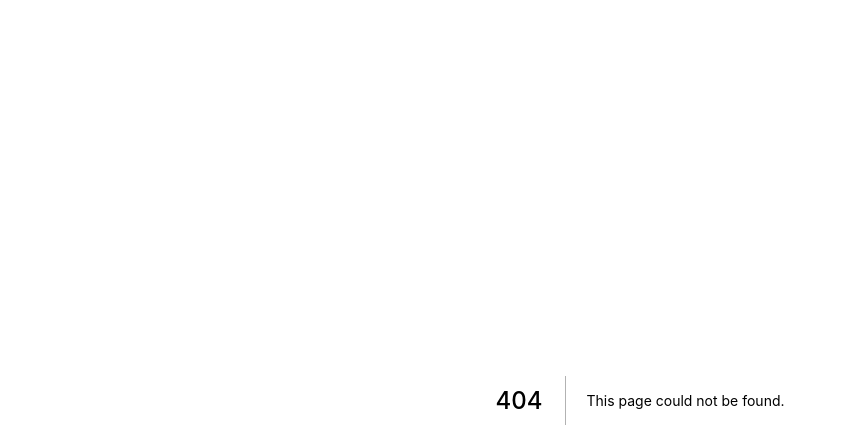
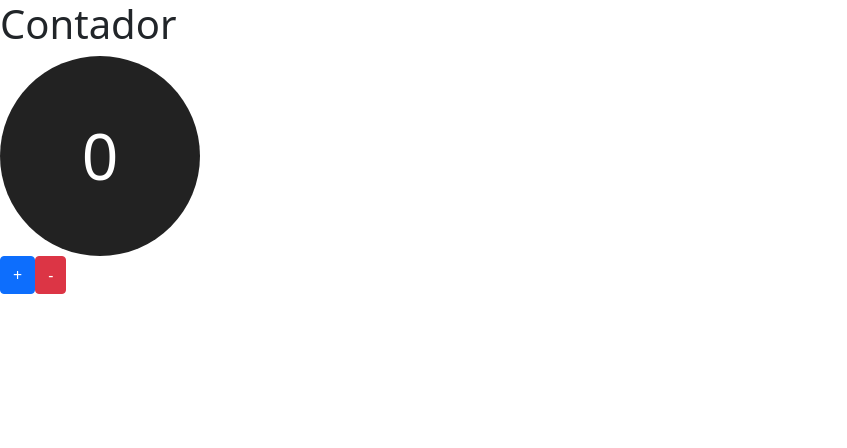
Before and after one commit to bortoli99/Curso-React-Next-Coder, a Next.js app: page /estado/contador in a window 1280 px wide. Before the commit this address had no page. Shown: the top 448 px of the page, without its empty margins (0-847 px from the left). Built offline with nearby package versions, Linux system fonts and the light colour scheme.

Commit message:
Atividade Contdor feita

```diff
--- /dev/null
+++ b/components/ContadorDisplay.jsx
@@ -0,0 +1,17 @@
+export default function ContadorDisplay(props){
+    return (
+        <div style={{
+            height: "200px",
+            width: "200px",
+            borderRadius: "100px",
+            backgroundColor: "#222",
+            color: "#FFF",
+            fontSize: "4rem",
+            justifyContent:"center",
+            alignItems: "center",
+            display: "flex",
+        }}>
+            {props.numero}
+        </div>
+    )
+}
--- /dev/null
+++ b/pages/estado/contador.jsx
@@ -0,0 +1,25 @@
+import { useState } from 'react'
+import { Button } from 'reactstrap'
+import ContadorDisplay from '../../components/ContadorDisplay'
+
+export default function contador() {
+
+    const [contador, setContador] = useState(0)
+
+    function menos() {
+        setContador(contador - 1)
+    }
+
+    function mais() {
+        setContador(contador + 1)
+    }
+
+    return (
+        <div>
+            <h1>Contador</h1>
+            <ContadorDisplay numero={contador} />
+            <Button color="primary" onClick={mais}> + </Button>
+            <Button color="danger" onClick={menos}> - </Button>
+        </div>
+    )
+}
```
Also changed, not shown: components/direta/Filho.jsx (added, +8 -0 lines), components/direta/Pai.jsx (added, +12 -0 lines), components/indireta1/Filho.jsx (added, +13 -0 lines), components/indireta1/Pai.jsx (added, +15 -0 lines), pages/basico/botao.jsx (added, +34 -0 lines), pages/comunicacao/direta.jsx (added, +9 -0 lines), pages/comunicacao/indireta1.jsx (added, +9 -0 lines), pages/estado/mause.jsx (added, +29 -0 lines).
